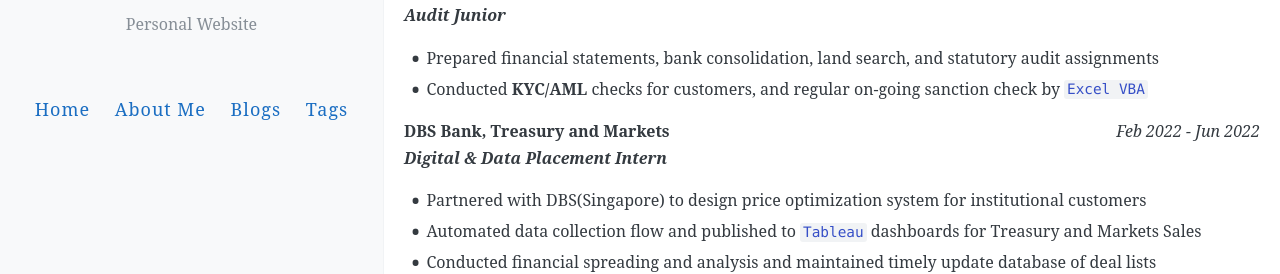
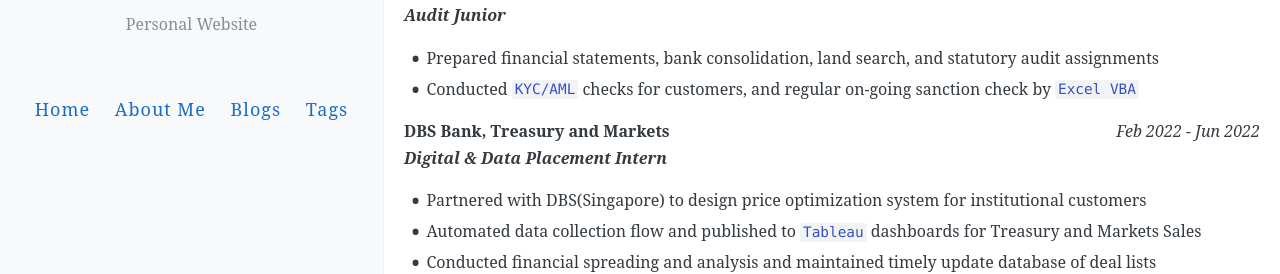
Before and after one commit to yutsang/yutsang.github.io, a Jekyll site: the page built from about.md, in a window 1280 px wide and 900 px high, scrolled down 1046 px. Shown: the part 180-454 px from the top of the window. Built offline with Jekyll 4.4.1, drawn with Linux system fonts in a browser that asks for light colours; comment, search, counter and statistics services are not loaded.

```diff
--- a/about.md
+++ b/about.md
@@ -48,7 +48,7 @@ La Salle College
 ***Audit Junior***
 
 - Prepared financial statements, bank consolidation, land search, and statutory audit assignments
-- Conducted **KYC/AML** checks for customers, and regular on-going sanction check by `Excel VBA`
+- Conducted `KYC/AML` checks for customers, and regular on-going sanction check by `Excel VBA`
 
 **DBS Bank, Treasury and Markets** <span style="float: right;">*Feb 2022 - Jun 2022*</span>
 ***Digital & Data Placement Intern***
```
